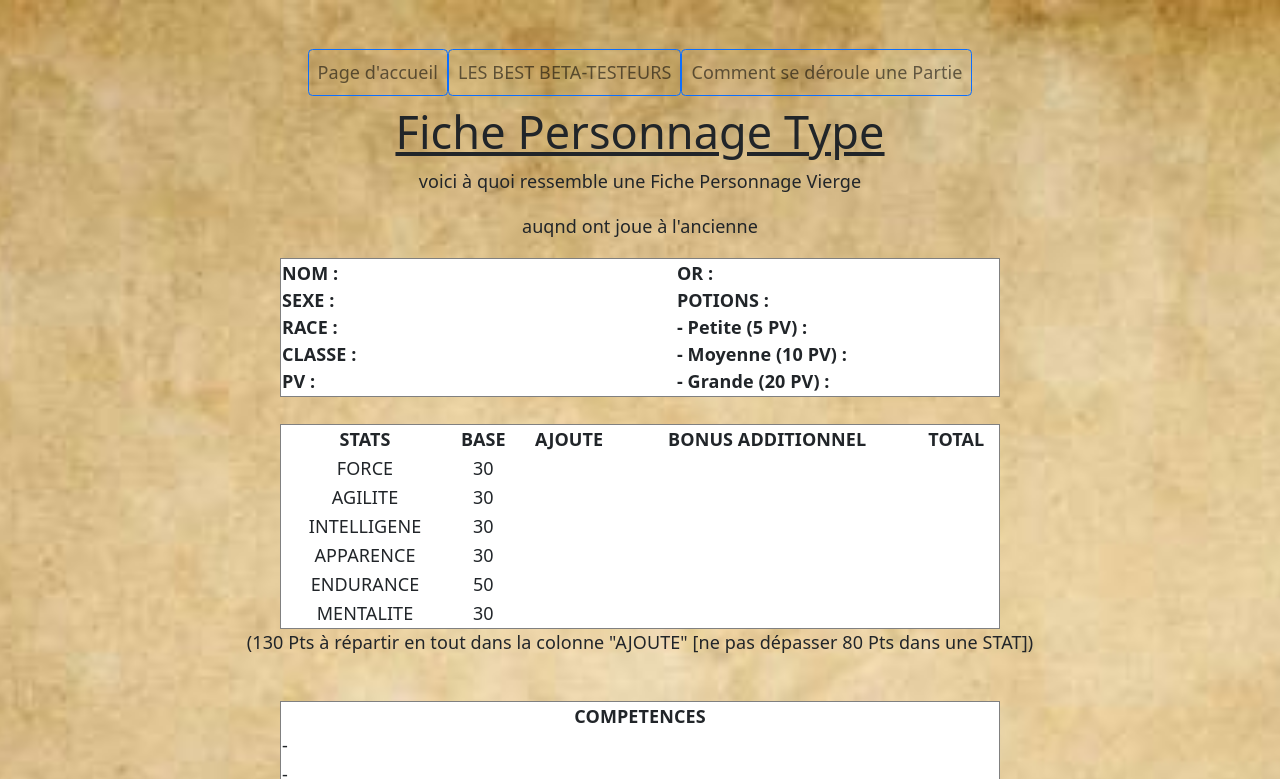
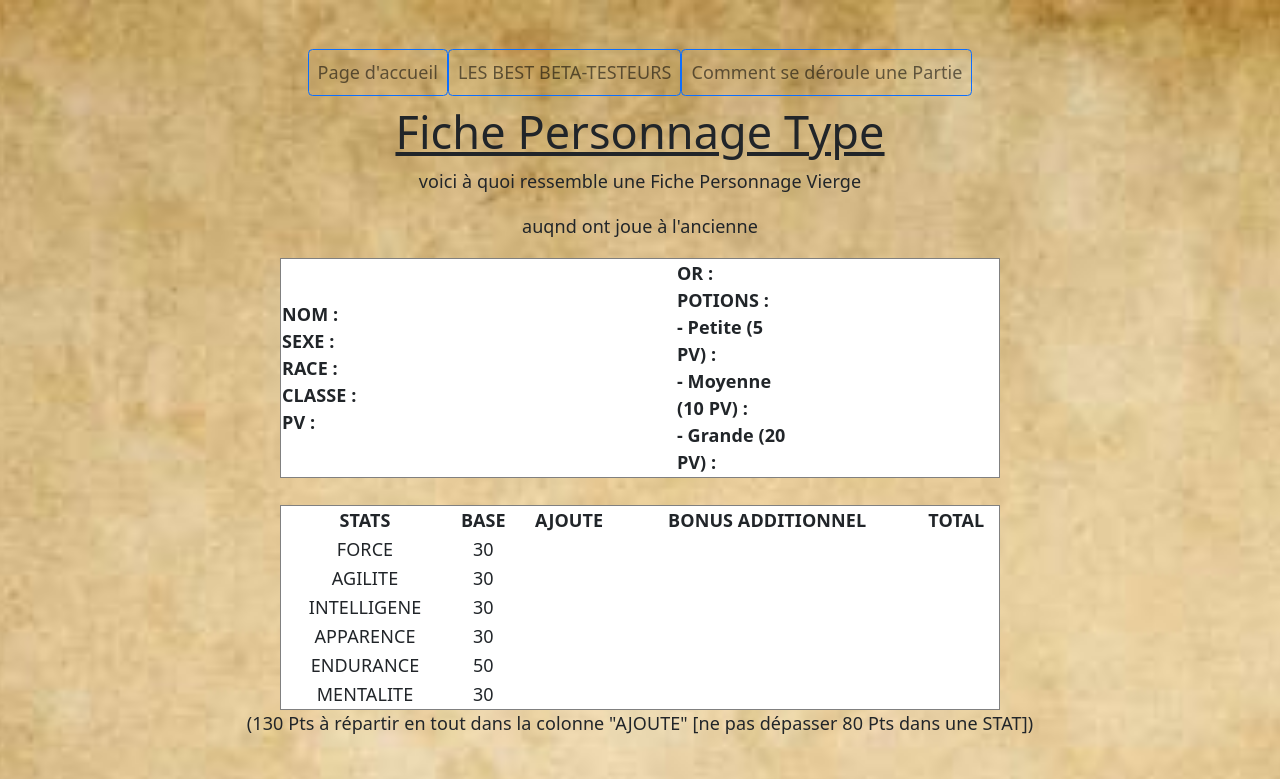
Before and after one commit to HergieCodage/ShishaRyuu.github.io, a plain HTML site: page fiche_perso_type.html in a window 1280 px wide. Shown: the top 779 px of the page. Drawn offline with Linux system fonts and the light colour scheme.

Commit message:
MEP fiche perso type 2

```diff
--- a/fiche_perso_type.html
+++ b/fiche_perso_type.html
@@ -41,7 +41,7 @@
         <tr>
             <td class="col-3" width="10%"><b>NOM :<br>SEXE :<br>RACE :<br>CLASSE :<br>PV :</b></td>
             <td width="30%"></td>
-            <td class="col-3" width="20%"><b>OR :<br>POTIONS :<br>- Petite (5 PV) :<br>- Moyenne (10 PV) :<br>- Grande (20 PV) :</b></td>
+            <td class="col-2" width="20%"><b>OR :<br>POTIONS :<br>- Petite (5 PV) :<br>- Moyenne (10 PV) :<br>- Grande (20 PV) :</b></td>
             <td width="30%"></td>
         </tr>
         </table></center>
```
